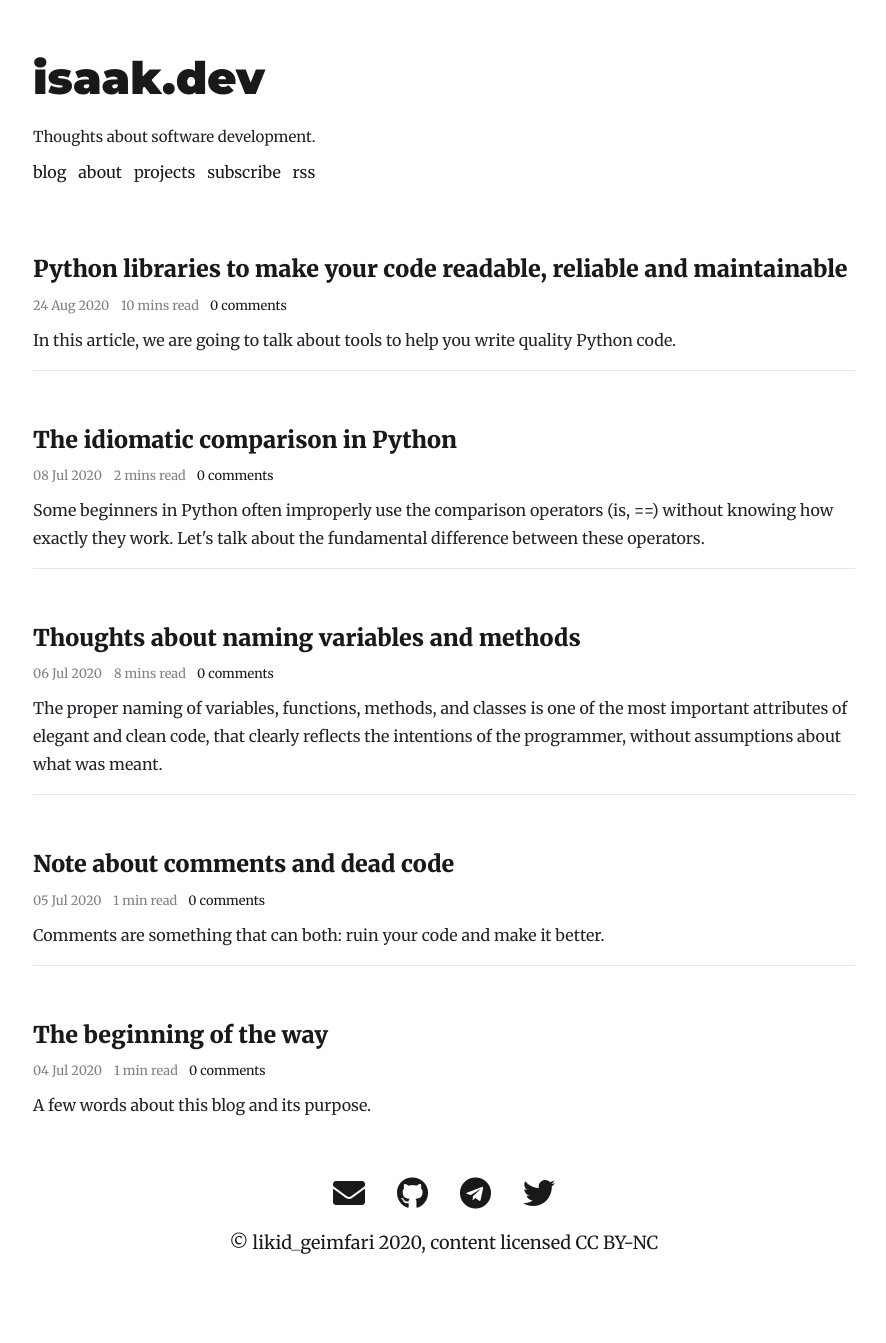
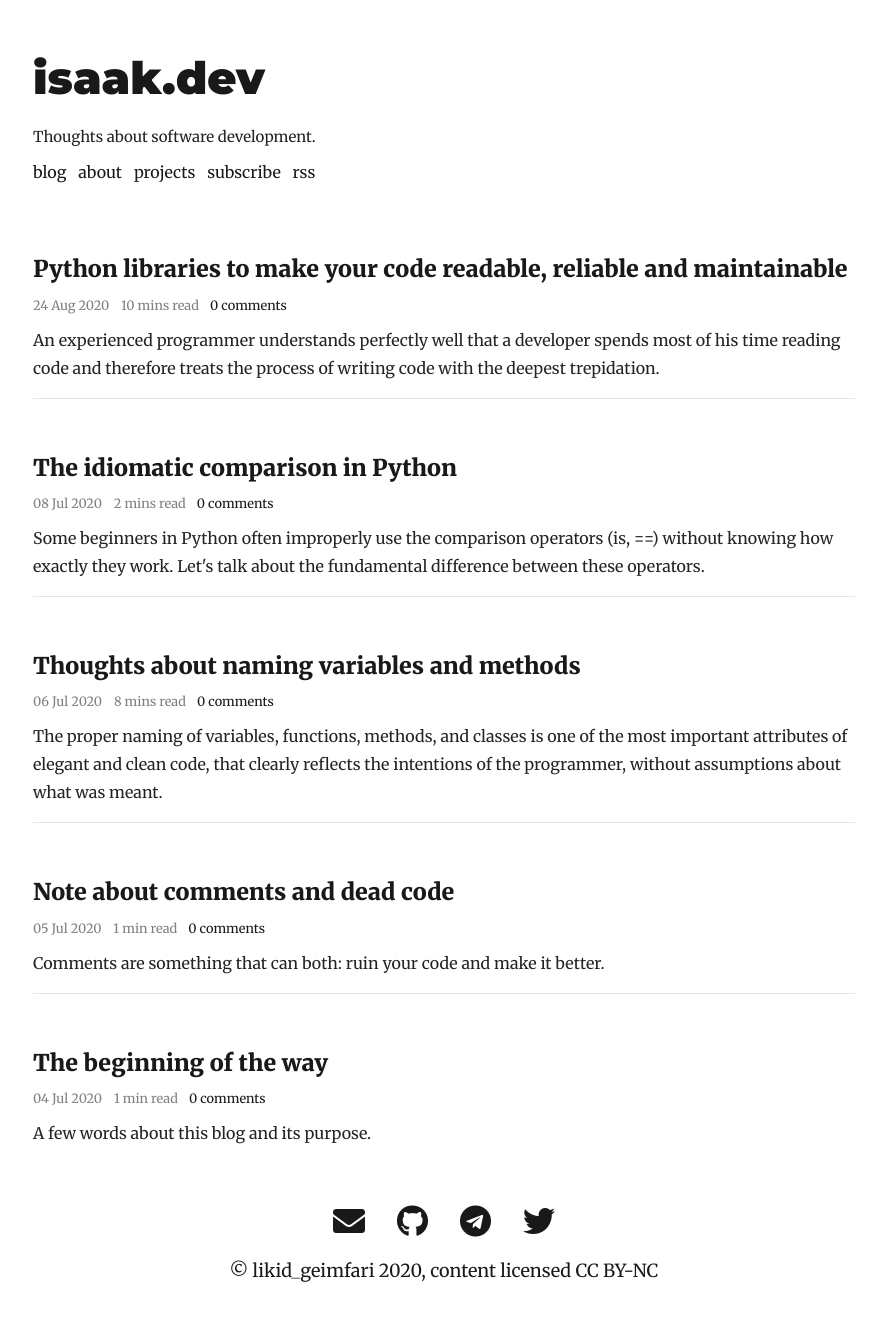
Before and after one commit to lk-geimfari/lk-geimfari.github.io, a Jekyll site: the page built from index.md, in a window 1280 px wide. Shown: the whole page, without its empty margins (196-1082 px from the left). Built offline with Jekyll 4.4.1, drawn with Linux system fonts in a browser that asks for light colours; nearby versions of some CDN libraries; comment, search, counter and statistics services are not loaded; before the commit the page ends 1315 px from its top, so only the background shows below that.

Commit message:
Add image post

```diff
--- a/_posts/2020-08-24-python-libraries-to-make-your-code-readable-and-maintainable.md
+++ b/_posts/2020-08-24-python-libraries-to-make-your-code-readable-and-maintainable.md
@@ -2,7 +2,9 @@
 layout: post
 title: Python libraries to make your code readable, reliable and maintainable
 date: 2020-08-24
-description: In this article, we are going to talk about tools to help you write quality Python code.
+description: An experienced programmer understands perfectly well that a developer spends most of his time reading code and
+             therefore treats the process of writing code with the deepest trepidation.
+preview_img: rrm-post.png
 published: true
 ---
 
```
Also changed, not shown: assets/images/posts/rrm-post.png (added).
